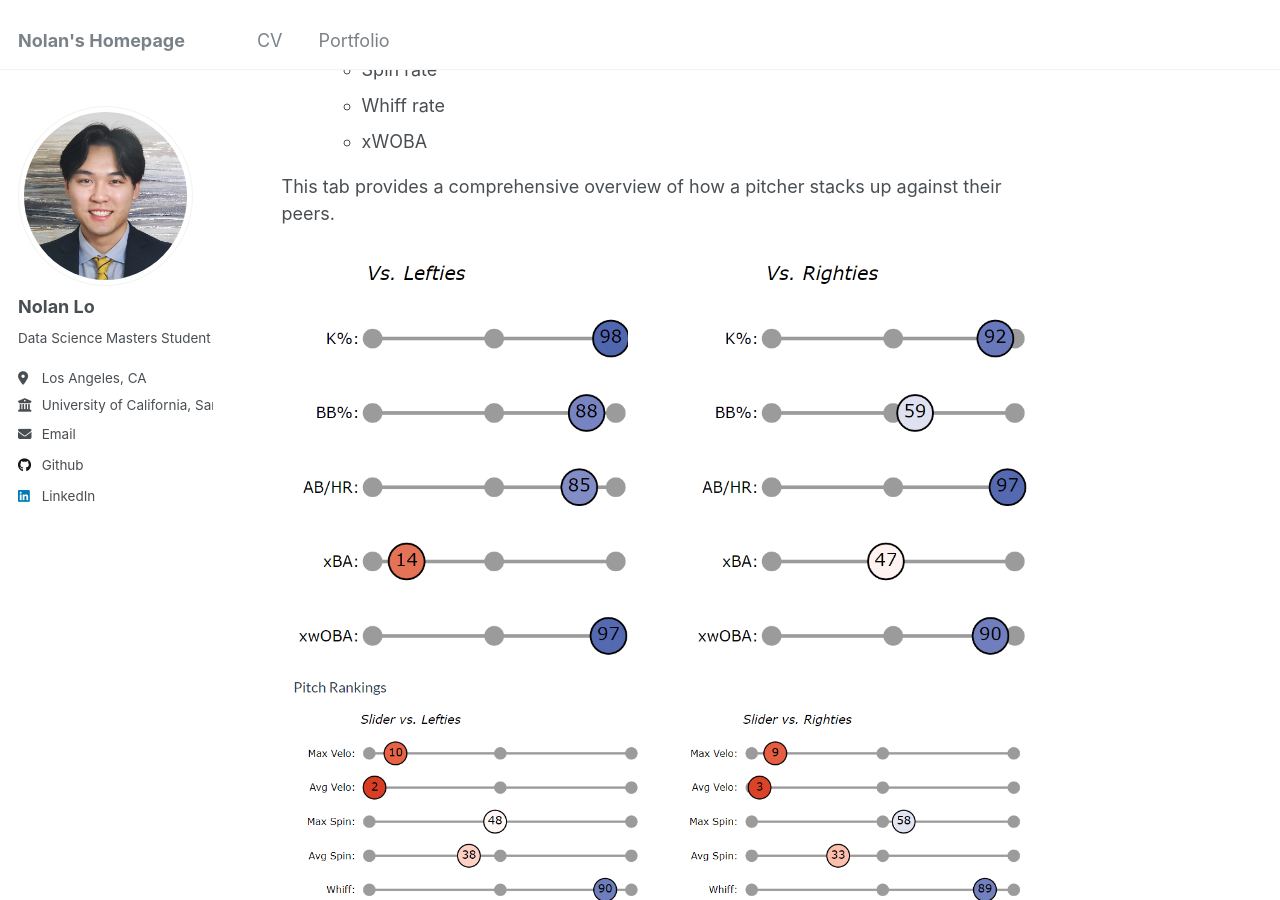
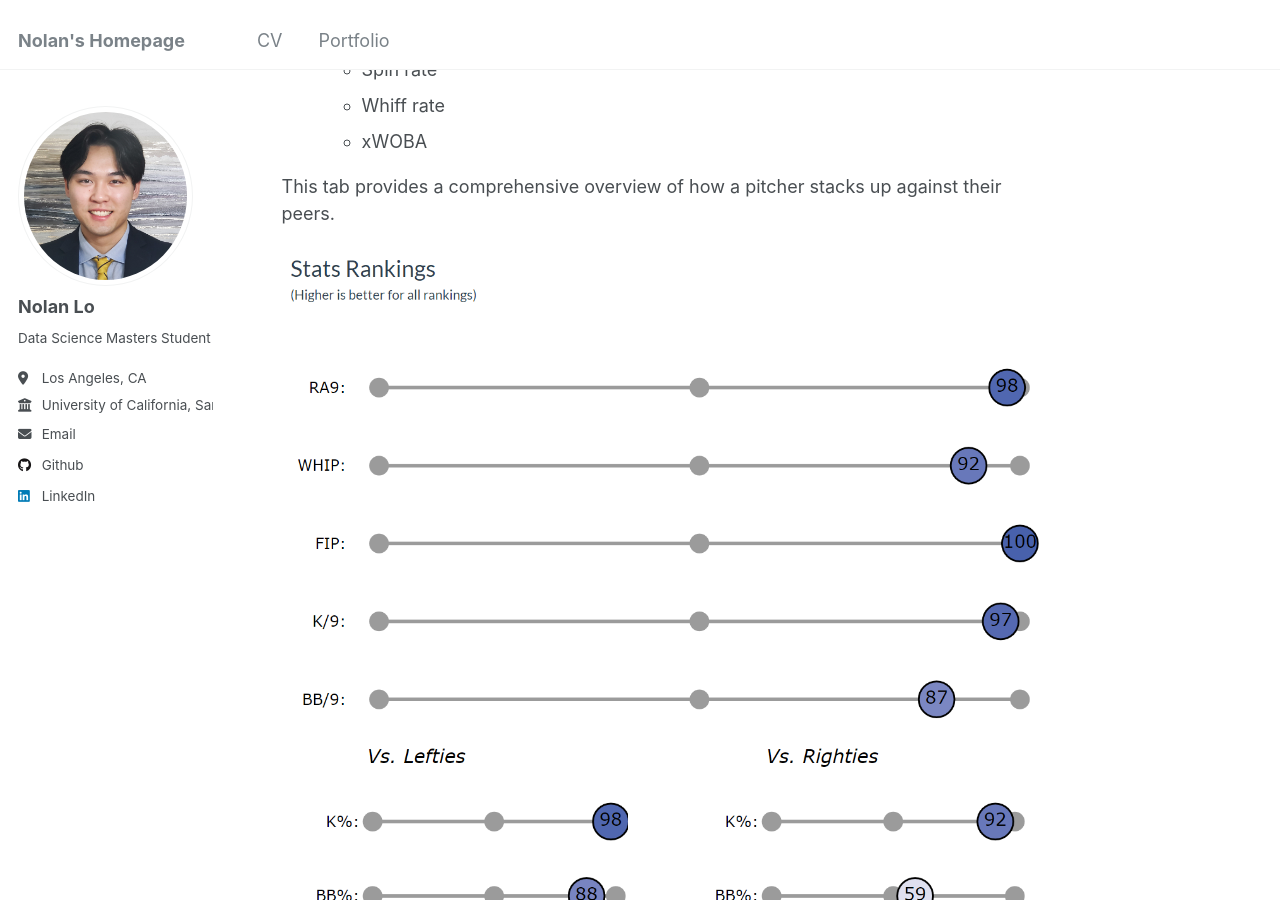
Before and after one commit to Nolan-Lo/Nolan-Lo.github.io, a Jekyll site: the page built from _portfolio/portfolio-1.md, in a window 1280 px wide and 900 px high, scrolled down 4488 px. Built offline with Jekyll 4.4.1, drawn with Linux system fonts in a browser that asks for light colours.

Commit message:
Update portfolio-1.md
added extra picture

```diff
--- a/_portfolio/portfolio-1.md
+++ b/_portfolio/portfolio-1.md
@@ -66,5 +66,6 @@ The **Percentile Rankings** tab allows you to compare a pitcher’s metrics to o
 
 This tab provides a comprehensive overview of how a pitcher stacks up against their peers.
 
+![Percentile Rankings Visualization](/images/Stats_Rankings1.png)
 ![Percentile Rankings Visualization](/images/Stats_Rankings2.png)
 ![Percentile Rankings Visualization](/images/Pitch_Rankings.png)
```
